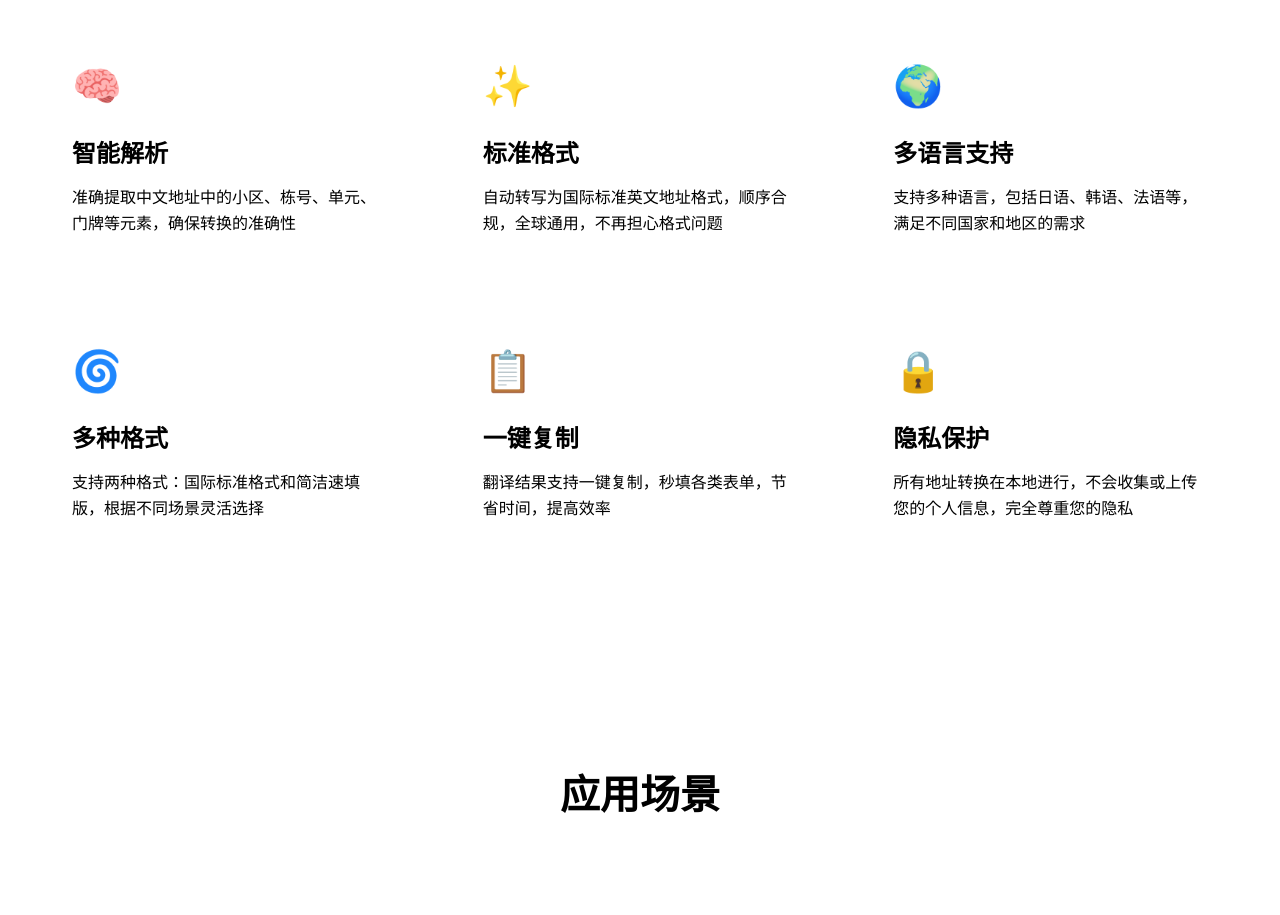
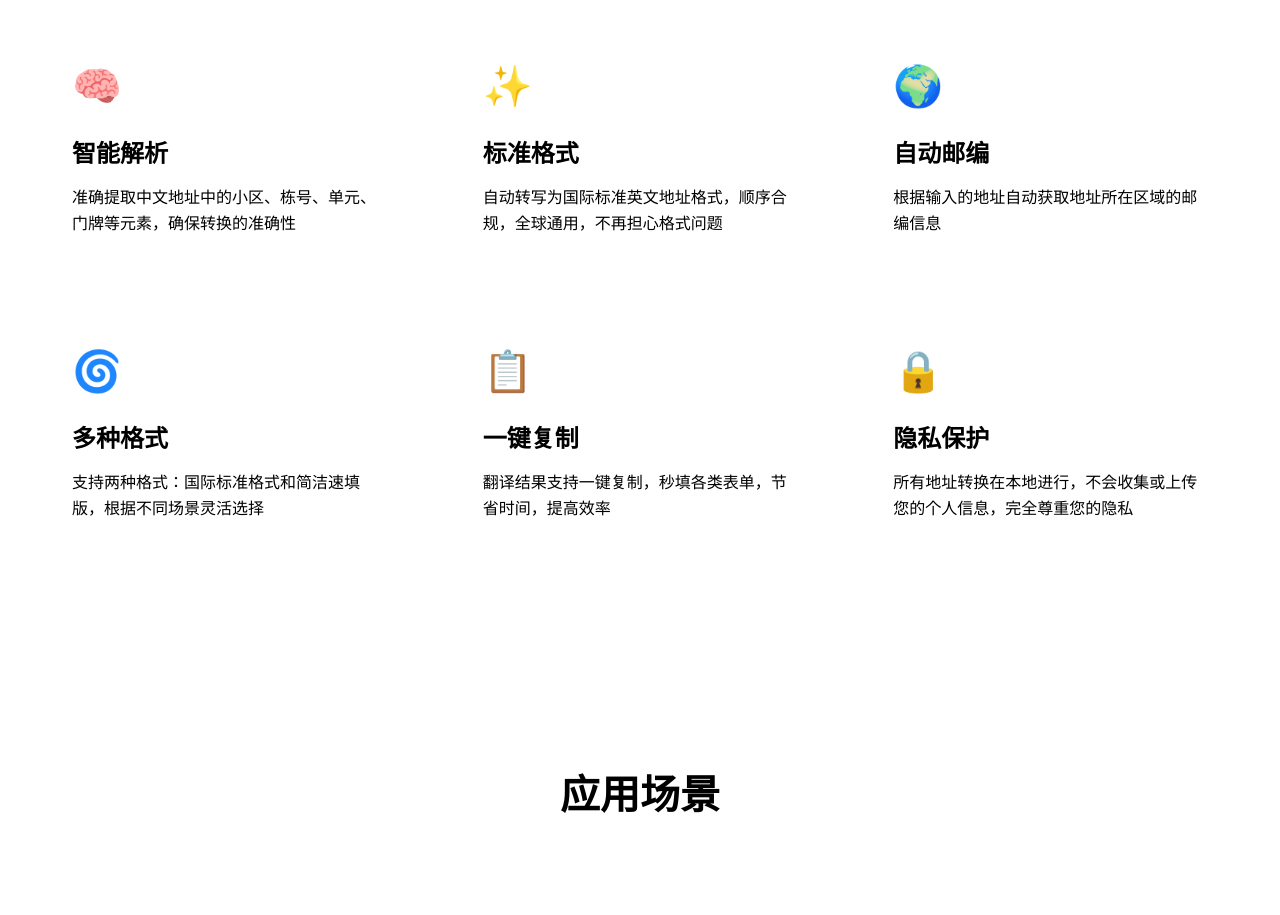
Before and after one commit to IHKYoung/AddrGO, a Next.js app: page / in a window 1280 px wide. Shown: the part 2520-3435 px from the top of the page. Built offline with nearby package versions, Linux system fonts and the light colour scheme.

Commit message:
:tada: update for next version

```diff
--- a/pages/index.js
+++ b/pages/index.js
@@ -57,9 +57,9 @@ export default function Home() {
 
             <div className={styles.featureCard}>
               <div className={styles.featureIcon}>🌍</div>
-              <h3 className={styles.featureTitle}>多语言支持</h3>
+              <h3 className={styles.featureTitle}>自动邮编</h3>
               <p className={styles.featureDescription}>
-                支持多种语言，包括日语、韩语、法语等，满足不同国家和地区的需求
+                根据输入的地址自动获取地址所在区域的邮编信息
               </p>
             </div>
 
```
